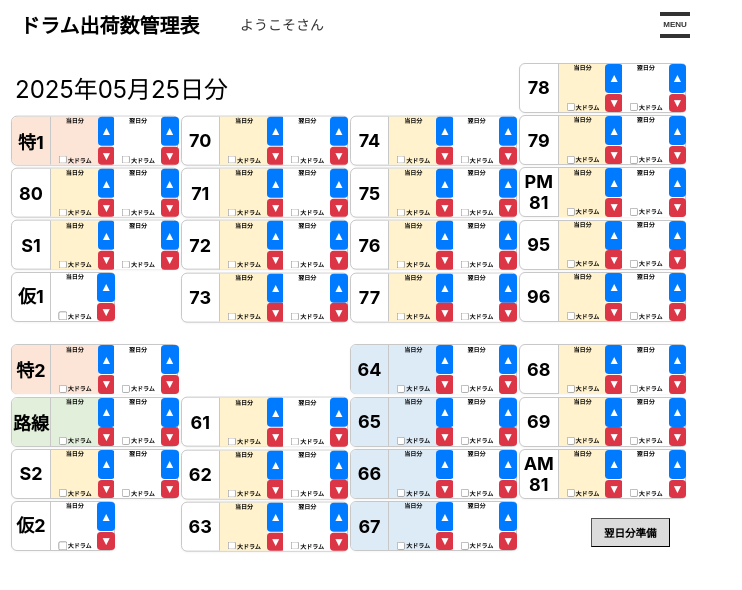
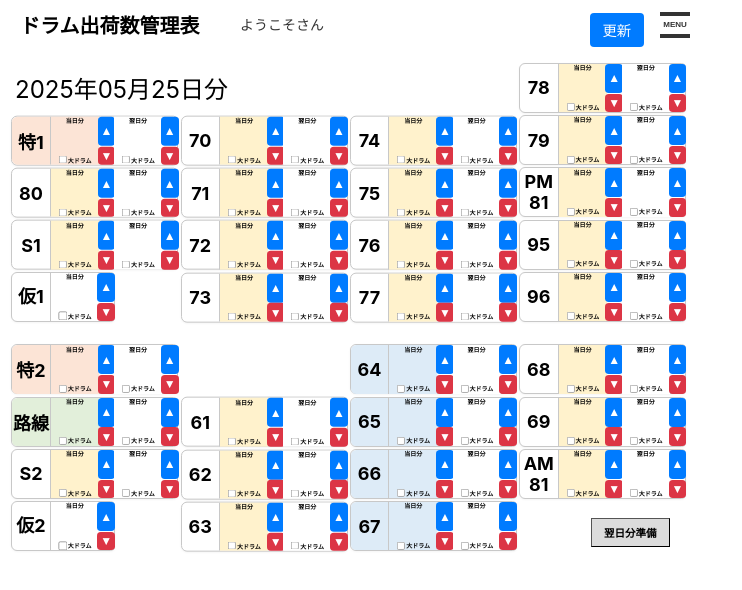
Before and after one commit to Rgtntppy/IBC, a React (Create React App) app: page /master in a window 1280 px wide. Shown: the top 590 px of the page, without its empty margins (0-742 px from the left). Built offline with nearby package versions, Linux system fonts and the light colour scheme; no server answers; the database is empty; sample sign-in values are in the browser's storage; the HTML template or start-up script is replaced by a standard one; what date-holidays would draw is missing.

Commit message:
更新ボタン追加

```diff
--- a/src/components/master/ShipmentTable.tsx
+++ b/src/components/master/ShipmentTable.tsx
@@ -68,6 +68,15 @@ const ShipmentTable: React.FC = () => {
     }
   }, [binData, onlytodaysBinData, hasInitialized]);
 
+  const reloadData = async () => {
+    if (userAuthority < 1) return;
+    const loaded = await loadDayCells();
+    if (loaded) setBinData(loaded);
+
+    const loadedOnlytoday = await loadOnlytodayData();
+    if (loadedOnlytoday) setOnlytodaysBinData(loadedOnlytoday);
+    console.log('更新されました')
+  };
 
   const handleChange = (id: number, key: 'today' | 'tomorrow', diff: number) => {
     if (userAuthority < 5) return;
@@ -183,6 +192,7 @@ const ShipmentTable: React.FC = () => {
       <Header
         userName={userName}
         userAuthority={userAuthority}
+        reloadData={reloadData}
       />
       <TodayLabel
         currentDate={currentDate}
--- a/src/components/master/header/Header.tsx
+++ b/src/components/master/header/Header.tsx
@@ -5,6 +5,7 @@ import { HeaderTabProps } from './headerInterface';
 export const Header: React.FC<HeaderTabProps> = ({
     userName,
     userAuthority,
+    reloadData
 }) => {
     return (
         <div className='header'>
@@ -16,6 +17,14 @@ export const Header: React.FC<HeaderTabProps> = ({
                     ようこそ{userName}さん
                 </p>
             </div>
+            <div className='reloadButtonWrapper'>
+                <button
+                onClick={reloadData}
+                className='reloadButton'
+                >
+                更新
+                </button>
+            </div>
             <HamburgerMenu
                 userAuthority={userAuthority}
             />
--- a/src/components/master/header/header.scss
+++ b/src/components/master/header/header.scss
@@ -1,6 +1,30 @@
 .header {
     position: relative;
     width: 700px;
+
+    .reloadButtonWrapper {
+        position: absolute;
+        top: 5px;
+        right: 40px;
+        display: flex;
+        justify-content: flex-end;
+        padding: 0.5rem 1rem;
+    }
+
+    .reloadButton {
+        background-color: #007bff;
+        color: white;
+        border: none;
+        padding: 0.4rem 0.8rem;
+        border-radius: 4px;
+        cursor: pointer;
+        font-size: 0.9rem;
+        transition: background-color 0.2s ease;
+
+        &:hover {
+            background-color: #0056b3;
+        }
+    }
 
     .title {
         position: relative;
--- a/src/components/master/header/headerInterface.ts
+++ b/src/components/master/header/headerInterface.ts
@@ -4,4 +4,5 @@ type userAuthority = UsersProps['userAuthority'];
 export interface HeaderTabProps {
     userName: string;
     userAuthority: userAuthority;
+    reloadData: () => Promise<void>;
 }
```
Also changed, not shown: src/components/master/ShipmentDesign.scss (line endings or trailing spaces).
